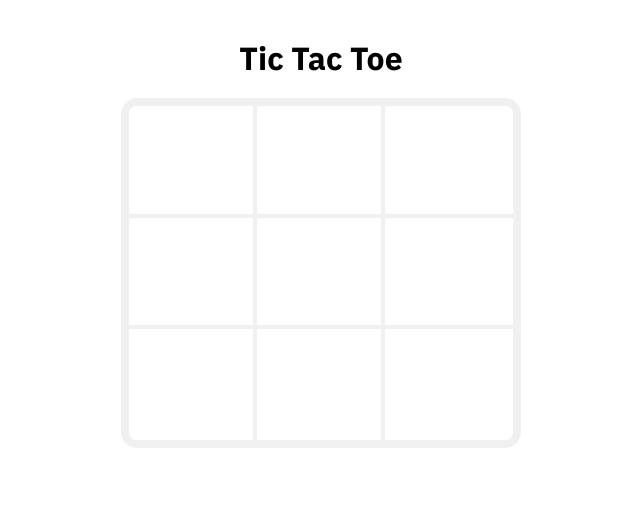
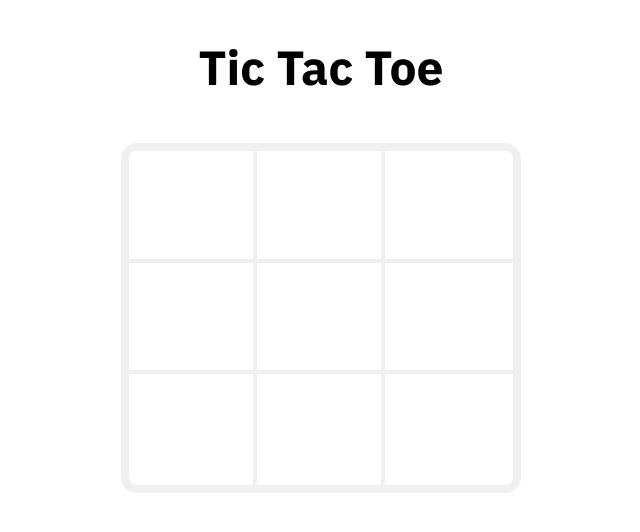
Before and after one commit to taimursaeed/react-games, a React (Vite) app: page / in a window 1280 px wide. Shown: the top 532 px of the page, without its empty margins (319-959 px from the left). Built offline with nearby package versions, Linux system fonts and the light colour scheme.

Commit message:
update UI improvements

```diff
--- a/src/App.jsx
+++ b/src/App.jsx
@@ -7,6 +7,9 @@ function App() {
   const Game = styled.div`
     width: 80vw;
     margin: 40px auto;
+    @media (max-width: 767px) {
+      width: 90vw;
+    }
   `;
   return (
     <div className="App">
--- a/src/index.css
+++ b/src/index.css
@@ -18,3 +18,7 @@ code {
   font-family: source-code-pro, Menlo, Monaco, Consolas, "Courier New",
     monospace;
 }
+h1 {
+  font-size: 3rem;
+  margin: 1rem 0 3rem 0;
+}
```
